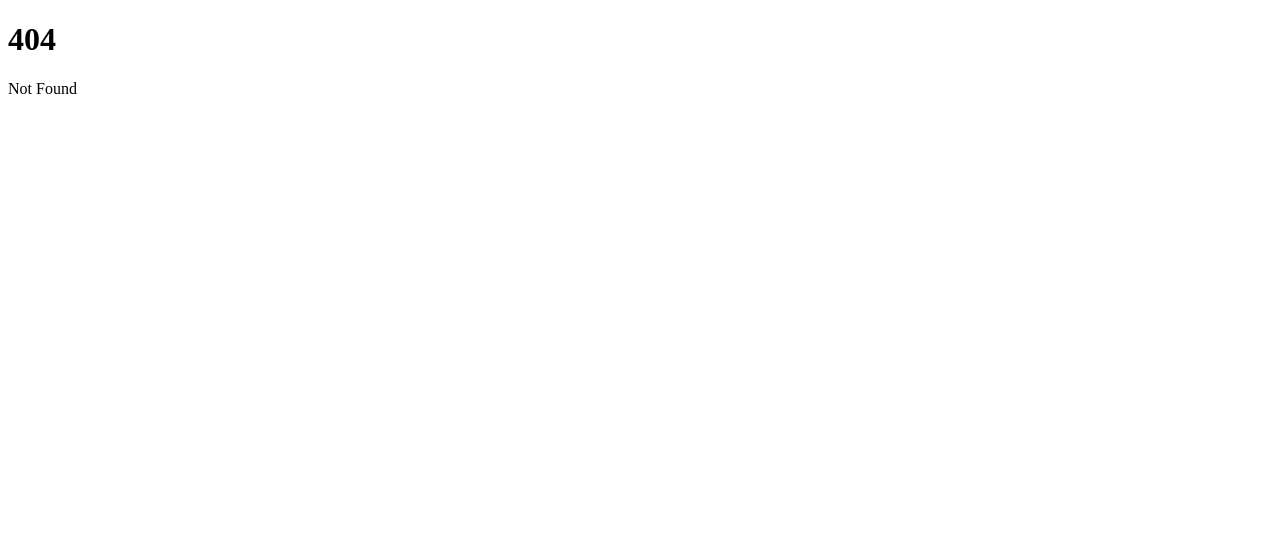
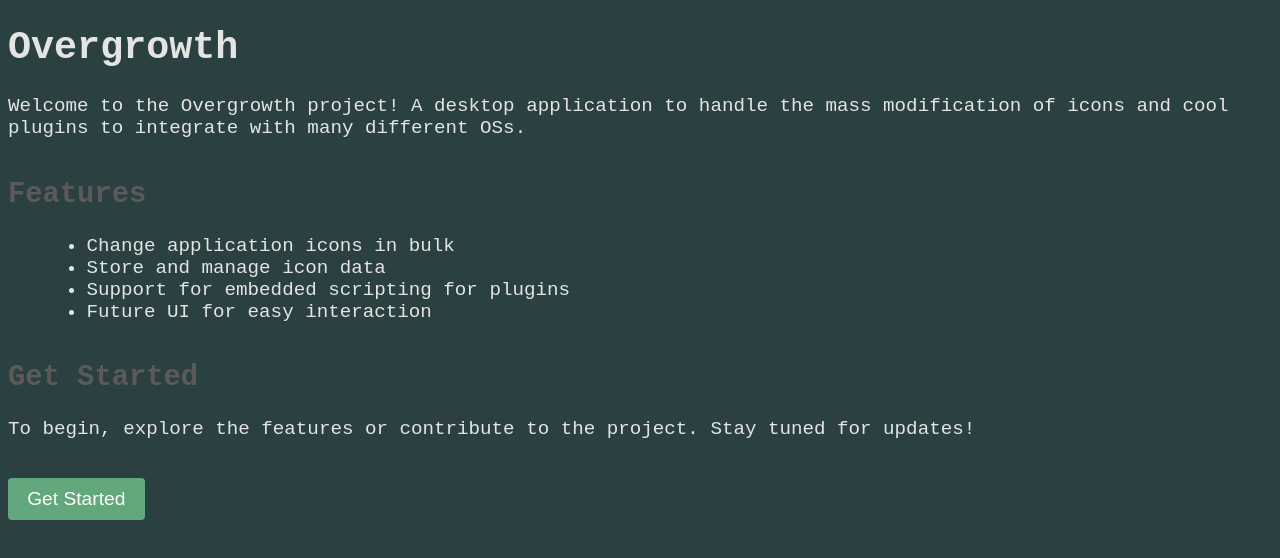
Before and after one commit to CharlieS1103/overgrowth, a SvelteKit app: page /onboarding in a window 1280 px wide. Before the commit this address had no page. Shown: the top 558 px of the page. Built offline with nearby package versions, Linux system fonts and the light colour scheme.

Commit message:
UI Additions

```diff
--- a/package.json
+++ b/package.json
@@ -5,6 +5,7 @@
 	"type": "module",
 	"scripts": {
 		"dev": "vite dev",
+		"tauri-dev": "pnpm tauri dev",
 		"build": "vite build",
 		"preview": "vite preview",
 		"prepare": "svelte-kit sync || echo ''",
--- a/src-tauri/tauri.conf.json
+++ b/src-tauri/tauri.conf.json
@@ -4,7 +4,7 @@
     "beforeBuildCommand": "pnpm run build",
     "beforeDevCommand": "pnpm run dev",
     "devPath": "http://localhost:5173",
-    "distDir": "../build"
+    "distDir": "../static"
   },
   "package": {
     "productName": "overgrowth",
--- /dev/null
+++ b/src/routes/onboarding/+page.svelte
@@ -0,0 +1,26 @@
+<script>
+    // Add any necessary JavaScript logic here
+</script>
+
+<h1>Overgrowth</h1>
+<p>Welcome to the Overgrowth project! A desktop application to handle the mass modification of icons and cool plugins to integrate with many different OSs.</p>
+
+<section>
+    <h2>Features</h2>
+    <ul>
+        <li>Change application icons in bulk</li>
+        <li>Store and manage icon data</li>
+        <li>Support for embedded scripting for plugins</li>
+        <li>Future UI for easy interaction</li>
+    </ul>
+</section>
+
+<section>
+    <h2>Get Started</h2>
+    <p>To begin, explore the features or contribute to the project. Stay tuned for updates!</p>
+    <button class="get-started-btn">Get Started</button>
+</section>
+
+<style>
+    @import "../../styles/onboarding.css";
+</style>
--- /dev/null
+++ b/src/styles/onboarding.css
@@ -0,0 +1,48 @@
+:root{
+    --bg-primary: #2B4141;
+    --txt-primary: #E4E4E4;
+    --bg-secondary: #3b5b47;
+    --txt-secondary: #5b5959;
+    background-color: var(--bg-primary);
+    color: var(--txt-primary);
+    font-family: 'Courier New', Courier, monospace;
+    font-size: 1.2rem;
+    margin: 0;
+    padding: 0;
+}
+section {
+    margin: 2rem 0;
+}
+
+h2 {
+    color: var(--txt-secondary);
+}
+
+ul {
+    list-style-type: disc;
+    margin-left: 2rem;
+}
+
+footer {
+    margin-top: 2rem;
+    text-align: center;
+    color: var(--txt-secondary);
+    font-size: 0.9rem;
+}
+
+.get-started-btn {
+    display: inline-block;
+    margin-top: 1rem;
+    padding: 0.5rem 1rem;
+    background-color: var(--btn-primary-bg, #62A87C);
+    color: var(--btn-primary-txt, #fff);
+    border: none;
+    border-radius: 4px;
+    font-size: 1rem;
+    cursor: pointer;
+    text-align: center;
+}
+
+.get-started-btn:hover {
+    background-color: var(--btn-primary-hover-bg, #62a87c6b);
+}
```
Also changed, not shown: src/lib/index.ts (+6 -1 lines), src/routes/+page.svelte (+72 -2 lines), 2 other files (tests, documents, lock files or other folders).
